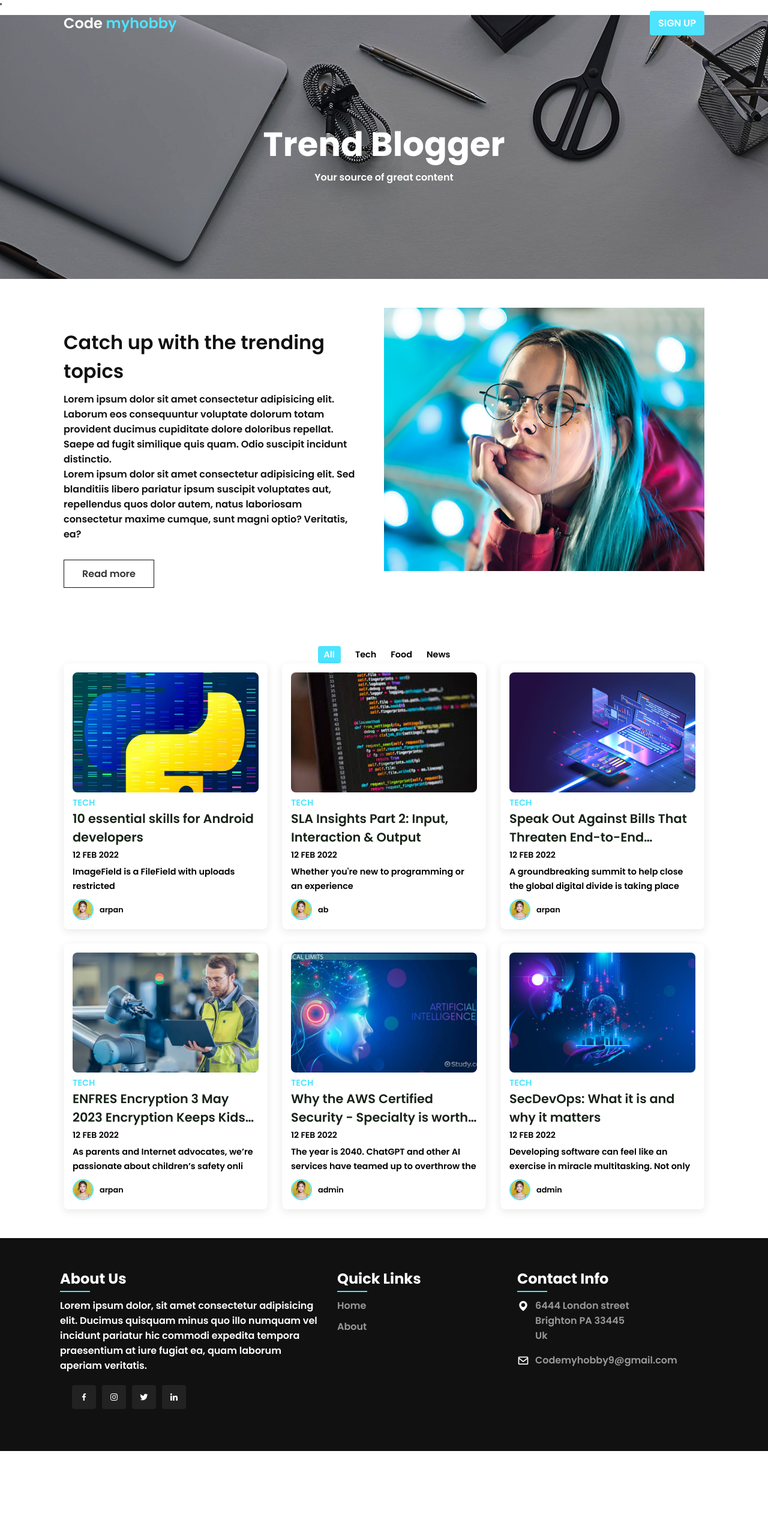
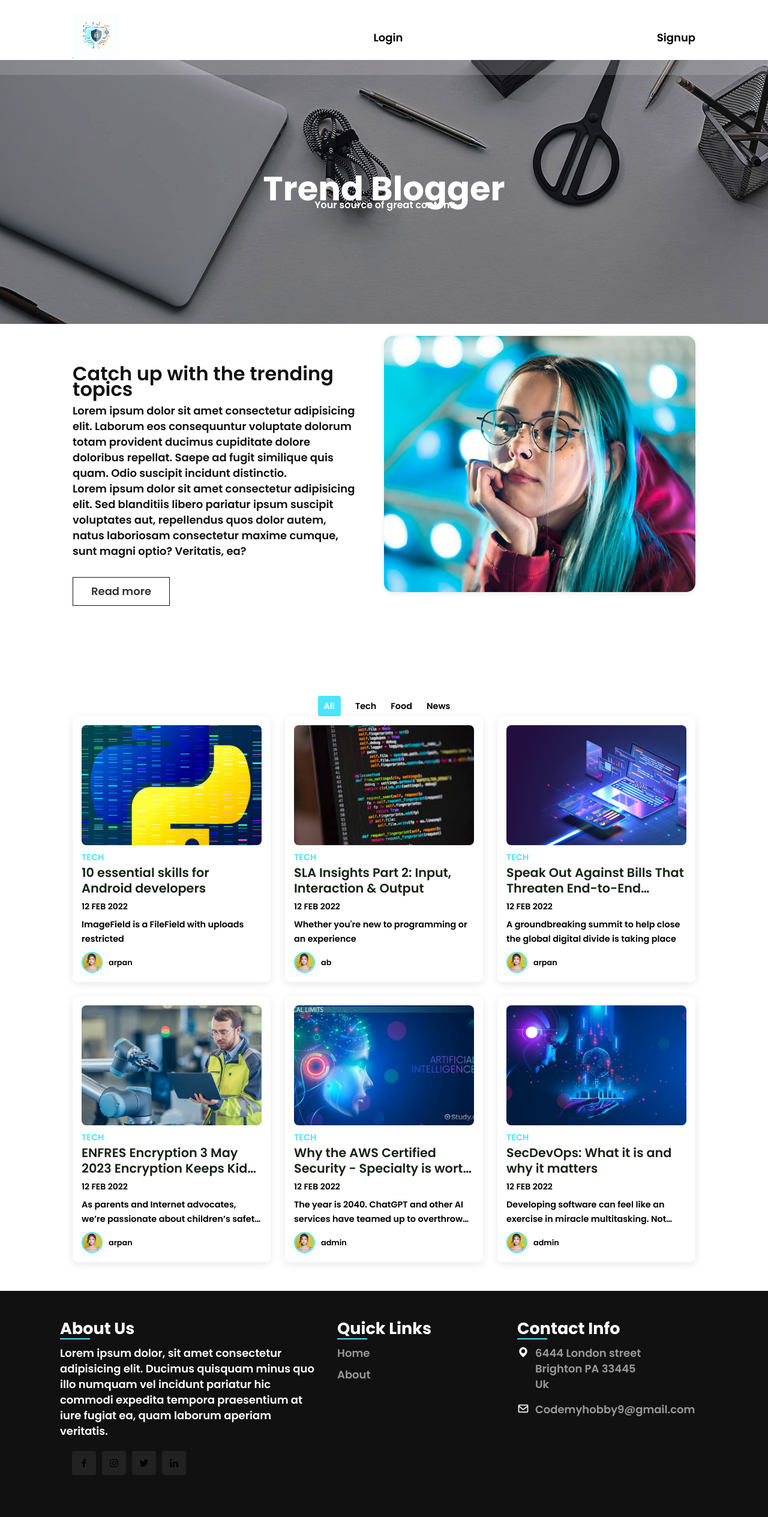
Before and after one commit to thecyberarpan/CyberArpan-Blog, a Django app: page / in a window 1280 px wide. Shown: the whole page at 60% size. Before the commit the page ends 2419 px from the top, so only its background shows below. Run offline with Django 4.2, Linux system fonts and the light colour scheme; data comes from the database, SQL or seed files in the repository; both versions use the stored data as it was after the commit; some libraries are stand-ins or nearby versions.

Commit message:
add logo and change over effect on any link

```diff
--- a/templates/blog/index2.html
+++ b/templates/blog/index2.html
@@ -5,10 +5,11 @@
     <meta charset="UTF-8">
     <meta http-equiv="X-UA-Compatible" content="IE=edge">
     <meta name="viewport" content="width=device-width, initial-scale=1.0">
-    <title>Trend Blogger</title>'
+    {% block title %}<title>Cyber</title> {% endblock title %}
     {% load static %}
     <link href="{% static 'https://unpkg.com/boxicons@2.1.4/css/boxicons.min.css' %}" rel='stylesheet'>
     <!-- Box-icon -->
+   {% block css %}
    <style>
     @import url('https://fonts.googleapis.com/css2?family=Poppins:ital,wght@0,600;0,700;1,400&display=swap');
 
@@ -379,6 +380,11 @@
         transition: .3s;
     }
 
+
+    a:hover{
+       color: rgb(0, 75, 126);
+    }
+
     .quicklinks ul li a:hover {
         color: #fff;
     }
@@ -493,6 +499,143 @@
         }
     }
 
+
+
+
+
+
+    * {
+  box-sizing: border-box;
+}
+
+a {
+  color: inherit;
+  text-decoration: none;
+}
+
+button {
+  background: none;
+  border: none;
+  cursor: pointer;
+  font-family: inherit;
+}
+
+img {
+  max-width: 100%;
+  height: auto;
+}
+
+body {
+  font: 18px/26px "Cabin", sans-serif;
+}
+
+.container {
+  padding: 0 15px;
+}
+
+.container-max {
+  max-width: 1000px;
+  margin: 0 auto;
+}
+
+/* HEADER STYLES
+–––––––––––––––––––––––––––––––––––––––––––––––––– */
+.page-header {
+  position: absolute;
+  top: 0;
+  right: 0;
+  left: 0;
+  padding: 20px 0;
+  z-index: 1;
+  background-color: rgba(255, 255, 255, 0.15);
+}
+
+.page-header nav {
+  display: flex;
+  align-items: center;
+  justify-content: space-between;
+}
+
+.page-header button {
+  display: flex;
+  align-items: center;
+  font-size: 16px;
+  font-weight: bold;
+  padding: 14px 20px;
+  border-radius: 10px;
+  color: white;
+  background: #08a6df;
+  transition: background 0.3s;
+}
+
+.page-header button svg {
+  flex-shrink: 0;
+  margin-left: 5px;
+  fill: currentColor;
+}
+
+.page-header button:hover {
+  background: #0ab8f6;
+}
+
+/* SECTION STYLES
+–––––––––––––––––––––––––––––––––––––––––––––––––– */
+section {
+  margin: 100px 0 20px;
+}
+
+section:last-of-type {
+  margin-bottom: 100px;
+}
+
+section .text {
+  max-width: 700px;
+  margin: 0 auto 50px;
+}
+
+section img {
+  border-radius: 15px;
+  background: whitesmoke;
+  box-shadow: 0 2px 10px rgba(0, 0, 0, 0.1);
+}
+
+/* STICKY STYLES
+–––––––––––––––––––––––––––––––––––––––––––––––––– */
+.page-header.is-sticky {
+  position: fixed;
+  box-shadow: 0 5px 16px rgba(0, 0, 0, 0.1);
+  padding: 8px 0;
+  backdrop-filter: blur(10px);
+  animation: slideDown 0.35s ease-out;
+}
+
+.page-header.is-sticky img {
+  max-width: 80%;
+}
+
+.page-header.is-sticky button {
+  font-size: 14px;
+  padding: 7px 10px;
+}
+
+@keyframes slideDown {
+  from {
+    transform: translateY(-100%);
+  }
+  to {
+    transform: translateY(0);
+  }
+}
+
+
+
+.logo-main{
+    max-width: 100%;
+    height: 78px;
+}
+
+
+
     @media (max-width: 570px) {
         .post-header {
             height: 390px;
@@ -570,14 +713,47 @@
         }
     }
 </style>
+   {% endblock css %}
 
 </head>
 
 <body>
-    <header>
-        <div class="nav container">
-            <a href="/" class="logo">Code <span>myhobby</span></a>
-            <a href="/register" class="login">Sign Up</a>
+    <header class="page-header">
+        <div class="container">
+          <nav>
+            <a href="">
+              <img class="logo-main" width="78px" height: "78px" src="/static/images/logo.jpeg" alt="forecastr logo">
+            </a>
+
+
+            {% if user.is_authenticated %}
+            <li class="nav-item">
+              <a class="nav-link" href="/">{{request.user}}</a>
+            </li>
+
+            {% comment %} <li class="nav-item">
+              <a class="nav-link" href="#">Link</a>
+            </li> {% endcomment %}
+            <li class="nav-item">
+              <a class="nav-link" href="/upload-post">Post Blog</a>
+            </li>
+            <li class="nav-item">
+              <a class="nav-link" href="/logout">Logout</a>
+            </li>
+
+            {% else %}
+            <li class="nav-item">
+              <a class="nav-link" href="/login">Login</a>
+            </li>
+            <li class="nav-item">
+              <a class="nav-link" href="/register">Signup</a>
+            </li>
+            {% endif %}
+
+
+
+
+          </nav>
         </div>
       </header>
 
@@ -672,10 +848,24 @@
         </div>
     </footer>
 
-    <script src="https://cdnjs.cloudflare.com/ajax/libs/jquery/3.6.1/jquery.min.js"
+    <script src="{%static 'https://cdnjs.cloudflare.com/ajax/libs/jquery/3.6.1/jquery.min.js' %}"
         integrity="sha512-aVKKRRi/Q/YV+4mjoKBsE4x3H+BkegoM/em46NNlCqNTmUYADjBbeNefNxYV7giUp0VxICtqdrbqU7iVaeZNXA=="
         crossorigin="anonymous" referrerpolicy="no-referrer"></script>
-    <script src="main.js"></script>
+    <script src="{%static 'static/main.js' %}"></script>
+    <script>
+        const header = document.querySelector(".page-header");
+const toggleClass = "is-sticky";
+
+window.addEventListener("scroll", () => {
+  const currentScroll = window.pageYOffset;
+  if (currentScroll > 150) {
+    header.classList.add(toggleClass);
+  } else {
+    header.classList.remove(toggleClass);
+  }
+});
+
+    </script>
 </body>
 
 </html>
```
Also changed, not shown: blogs/static/images/logo.jpeg (added), db.sqlite3. Lines whose indentation alone changed are shown as unchanged.
